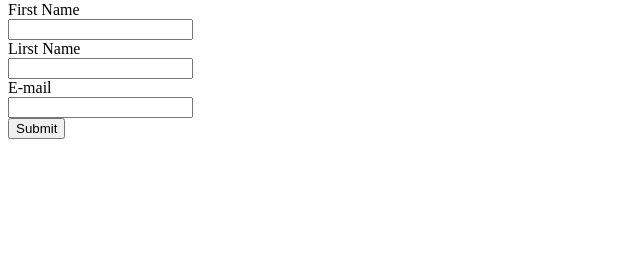
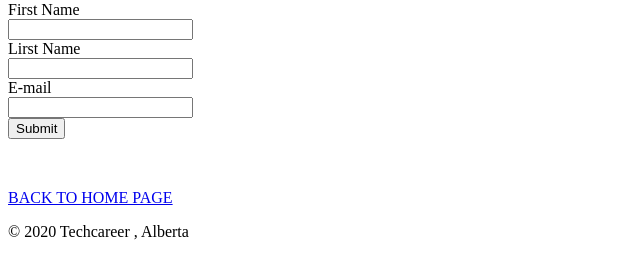
Before and after one commit to mahmoudmaguid/Pannyetone-Project, a plain HTML site: page contact.html in a window 1280 px wide. Shown: the part 79-356 px from the top of the page, without its empty margins (0-640 px from the left). Drawn offline with Linux system fonts and the light colour scheme.

Commit message:
new web v1.9

```diff
--- a/contact.html
+++ b/contact.html
@@ -19,5 +19,12 @@
             <input type="text" id="email" name="email"><br>
         </form>
         <input type="Submit" value="Submit">
+        <p>&NonBreakingSpace;</p>
+        <nav>
+            <a href="index.html">BACK TO HOME PAGE</a>
+        </nav>
+        <footer>
+            <p> &copy; 2020 Techcareer , Alberta</p>
+        </footer>
 
     </head>
```
